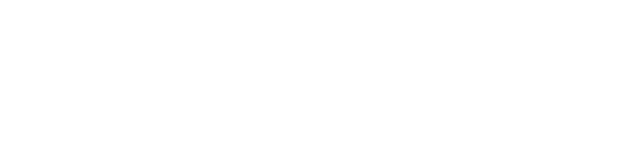
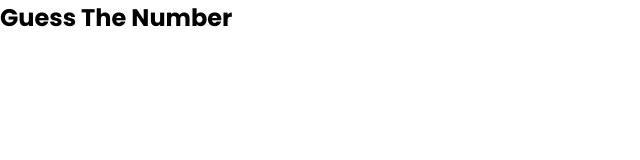
Before and after one commit to Revku/guess-the-number, a plain HTML site: page index.html in a window 1280 px wide. Shown: the whole page, without its empty margins (0-640 px from the left). Drawn offline with Linux system fonts and the light colour scheme.

Commit message:
Add box header

```diff
--- a/index.html
+++ b/index.html
@@ -24,6 +24,11 @@
     <link rel="stylesheet" href="./src/styles/css/index.css">
 </head>
 <body>
+    <div class="box" id="box">
+        <div class="header">
+            <h2 class="header__title">Guess The Number</h2>
+        </div>
+    </div>
 
     <!-- JS Scripts -->
     <script src="./src/js/index.js"></script>
```
